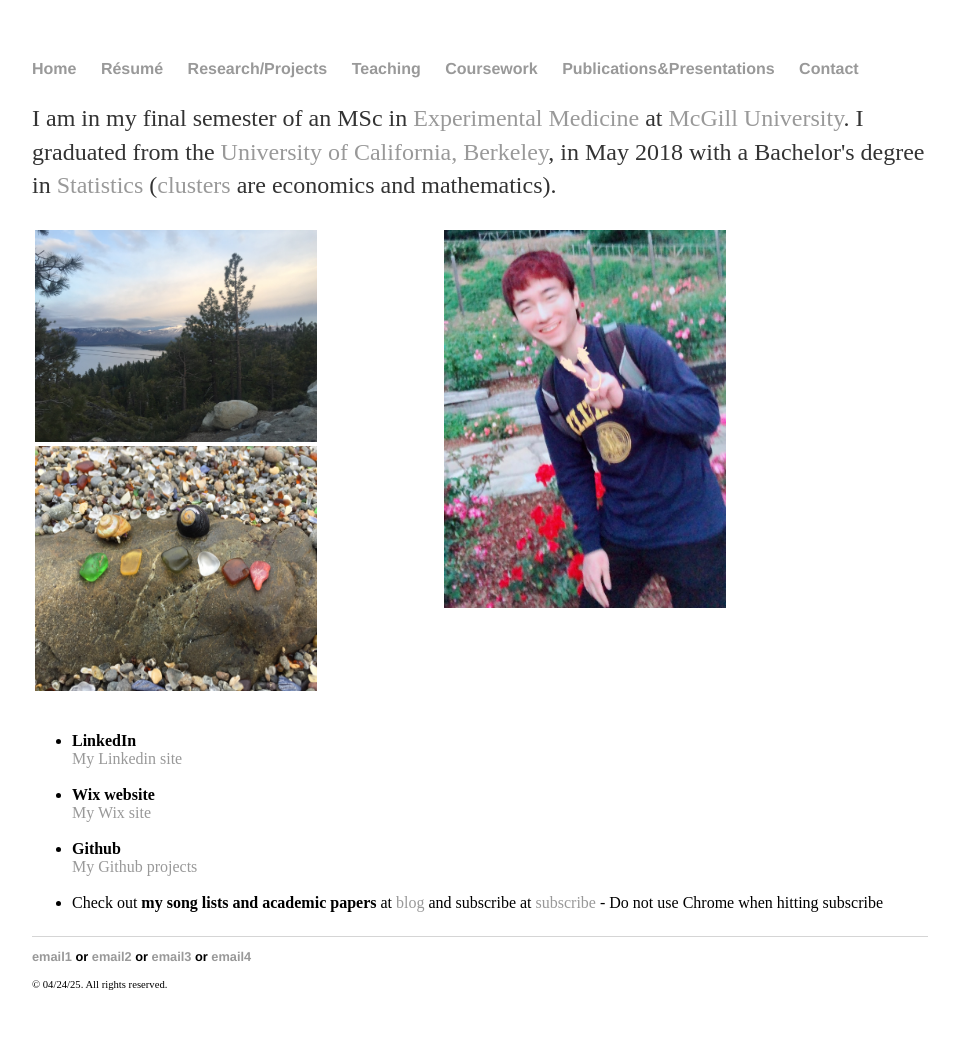
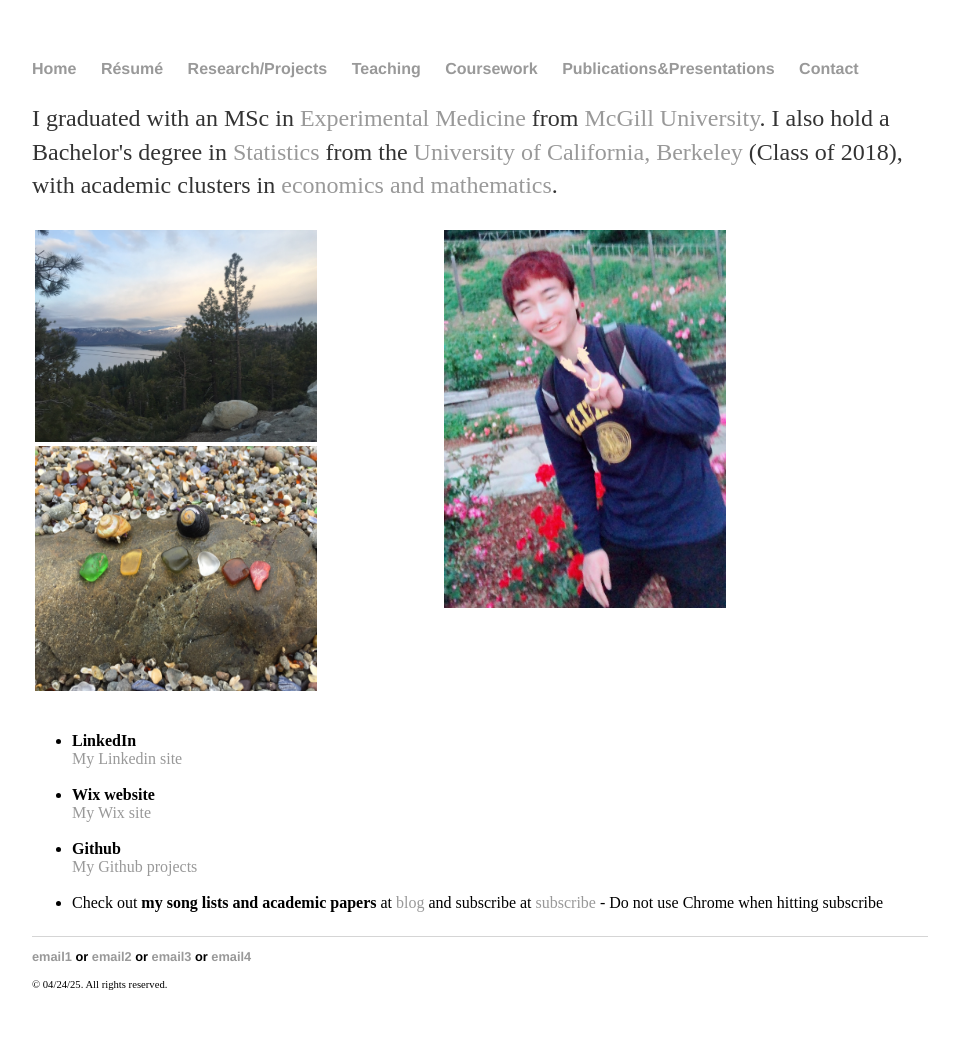
Before and after one commit to yjkweon24/yjkweon24.github.io, a Jekyll site: the page built from index.html, in a window 1280 px wide. Shown: the whole page, without its empty margins (160-1119 px from the left). Built offline with Jekyll 4.4.1, drawn with Linux system fonts in a browser that asks for light colours.

Commit message:
Update index.html

```diff
--- a/index.html
+++ b/index.html
@@ -5,7 +5,7 @@
 <!--Link to default.html under _layouts-->
 <div class="blurb">
 	<p class="message">
-        	I am in my final semester of an MSc in <a href = "https://www.mcgill.ca/expmed/">Experimental Medicine</a> at <a href = "https://www.mcgill.ca/">McGill University</a>. I graduated from the <a href = "http://berkeley.edu">University of California, Berkeley</a>, in May 2018 with a Bachelor's degree in <a href = "http://statistics.berkeley.edu/">Statistics</a> (<a href = "http://statistics.berkeley.edu/programs/undergrad/approved-cluster-courses">clusters</a> are economics and mathematics).
+        	I graduated with an MSc in <a href="https://www.mcgill.ca/expmed/">Experimental Medicine</a> from <a href="https://www.mcgill.ca/">McGill University</a>. I also hold a Bachelor's degree in <a href="http://statistics.berkeley.edu/">Statistics</a> from the <a href="http://berkeley.edu">University of California, Berkeley</a> (Class of 2018), with academic clusters in <a href="http://statistics.berkeley.edu/programs/undergrad/approved-cluster-courses">economics and mathematics</a>.
 	</p>
 </div><!-- /.blurb -->
 
```
